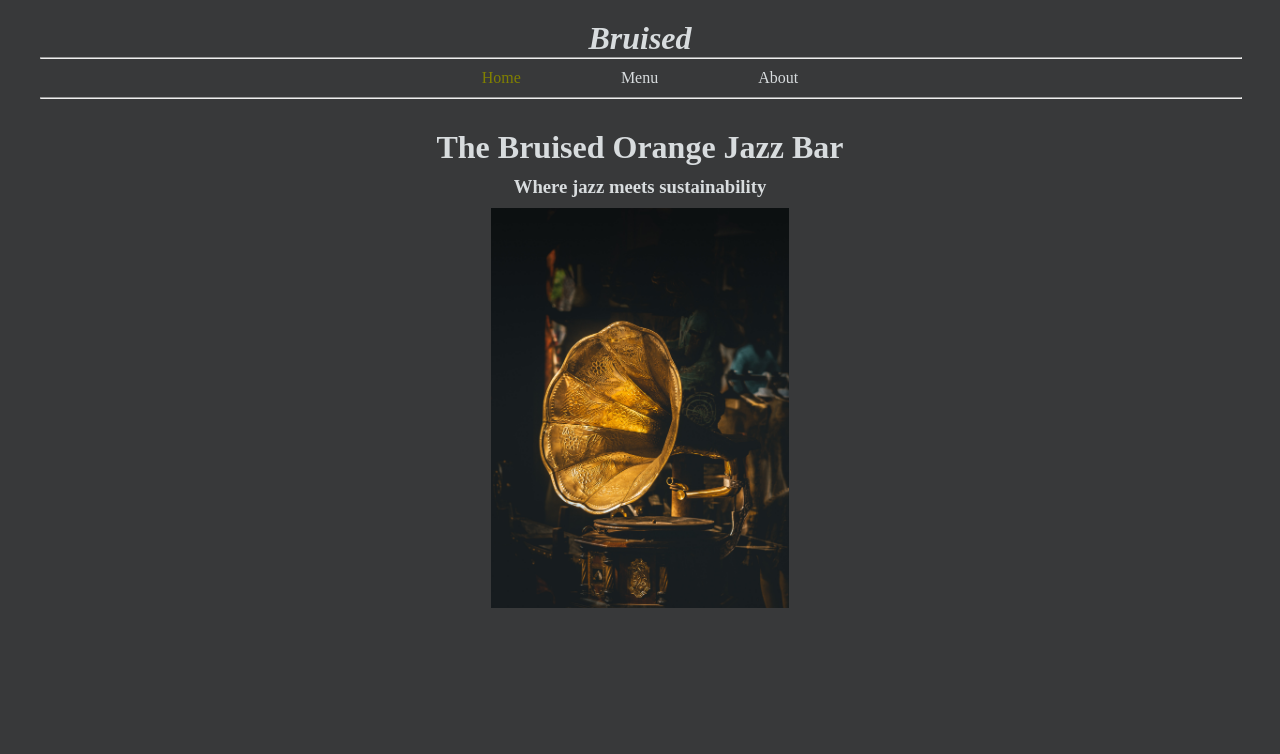
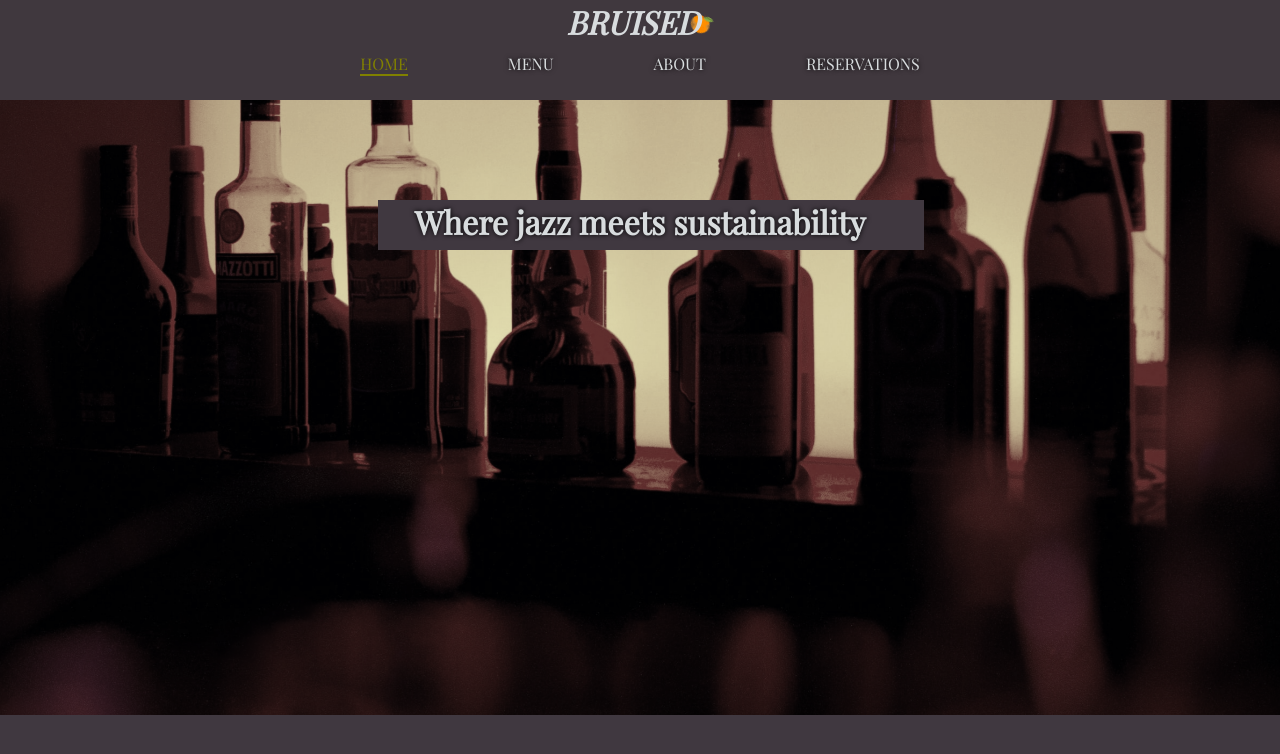
Before and after one commit to chewitt1/TheBruisedOrange, a website built with webpack: page dist/index.html in a window 1280 px wide. Built offline with nearby package versions, Linux system fonts and the light colour scheme; a web font is replaced by a local one.

Commit message:
Add Parallax

```diff
--- a/Planning.txt
+++ b/Planning.txt
@@ -43,3 +43,7 @@ Theme/Vibe: Sultry yet cozy
 
 << -- NOTES -->>
 Do a Jazz flier design!
+
+
+<< -- CREDITS -->>
+Photo by <a href="https://unsplash.com/@sergio_as?utm_source=unsplash&utm_medium=referral&utm_content=creditCopyText">Sérgio Alves Santos</a> on <a href="https://unsplash.com/photos/PeDrafNlY2Y?utm_source=unsplash&utm_medium=referral&utm_content=creditCopyText">Unsplash</a>
--- a/src/index.js
+++ b/src/index.js
@@ -1,3 +1,32 @@
 import "./style.css";
 import "./load";
-import "./script";
+import { Home, Menu, About } from "./shell";
+let navItems = document.querySelectorAll(".navItem");
+let content = document.querySelector("#content");
+
+navItems.forEach((item) =>{
+    item.addEventListener("click", ()=>{
+        let old = document.querySelector(".curr");
+        old.classList.remove("curr");
+        item.classList.add("curr");
+        setPage(item.getAttribute("data-tab"));
+    })
+});
+
+function setPage(page){
+    let tab = document.querySelector("#tab");
+    if(tab != null){
+        console.log(tab);
+        console.log(page);
+        tab.parentNode.removeChild(tab);
+    }
+    if(page == 1){
+        content.appendChild(Home());
+    }
+    else if(page == 2){
+        content.appendChild(Menu());
+    }
+    else if(page == 3){
+        content.appendChild(About());
+    }
+}
--- a/src/script.js
+++ /dev/null
@@ -1,30 +0,0 @@
-import { Home, Menu, About } from "./shell";
-let navItems = document.querySelectorAll(".navItem");
-let content = document.querySelector("#content");
-
-navItems.forEach((item) =>{
-    item.addEventListener("click", ()=>{
-        let old = document.querySelector(".curr");
-        old.classList.remove("curr");
-        item.classList.add("curr");
-        setPage(item.getAttribute("data-tab"));
-    })
-});
-
-function setPage(page){
-    let tab = document.querySelector("#tab");
-    if(tab != null){
-        console.log(tab);
-        console.log(page);
-        tab.parentNode.removeChild(tab);
-    }
-    if(page == 1){
-        content.appendChild(Home());
-    }
-    else if(page == 2){
-        content.appendChild(Menu());
-    }
-    else if(page == 3){
-        content.appendChild(About());
-    }
-}
--- a/src/shell.js
+++ b/src/shell.js
@@ -1,17 +1,25 @@
+import Banner from "./images/home_banner.jpg";
+import Logo from "./images/logo.png";
 export function NavBar(){
     let navBar = document.createElement("header");
+    let titleBox = document.createElement("div");
+    titleBox.id = "titleBox";
     let title = document.createElement("h1"); title.innerHTML = "<i>Bruised</i>";
-    navBar.appendChild(title);
-    navBar.appendChild(document.createElement("hr"));
+    titleBox.appendChild(title);
+    let logoImg = new Image();
+    logoImg.src = Logo;
+    logoImg.id = "logo";
+    titleBox.appendChild(logoImg);
+    navBar.appendChild(titleBox);
+
     let nav = document.createElement("nav");
     let ul = document.createElement("ul");
     ul.appendChild(NavItem("Home", 1));
     ul.appendChild(NavItem("Menu", 2));
     ul.appendChild(NavItem("About", 3));
+    ul.appendChild(NavItem("Reservations", 4));
     nav.appendChild(ul);
     navBar.appendChild(nav);
-    navBar.appendChild(document.createElement("hr"))
-    //navBar.innerHTML =  "<hr><nav><ul><li class=\"navItem curr\">Home</li><li class=\"navItem\">Menu</li><li class=\"navItem\">About</li></ul></nav><hr>";
     return navBar;
 }
 
@@ -28,18 +36,19 @@ export function Home(){
     let tab = document.createElement("div");
     tab.id = "tab";
 
-    let homeTitle = document.createElement("h1");
-    homeTitle.innerHTML = "The Bruised Orange Jazz Bar";
-    tab.appendChild(homeTitle);
+    let banner = new Image();
+    banner.src = Banner;
+    banner.classList.add("background");
+    tab.appendChild(banner);
 
-    let homeTag = document.createElement("h3");
+    let textDiv = document.createElement("div");
+    textDiv.id = "welcome-txt";
+
+    let homeTag = document.createElement("h1");
     homeTag.innerHTML = "Where jazz meets sustainability";
-    tab.appendChild(homeTag);
+    textDiv.appendChild(homeTag);
+    tab.appendChild(textDiv);
 
-    let homeImg1 = document.createElement("img");
-    homeImg1.src = "../src/images/image.jpg";
-    homeImg1.style.height = "400px";
-    tab.appendChild(homeImg1);
     return tab;
 }
 
--- a/src/style.css
+++ b/src/style.css
@@ -1,18 +1,44 @@
+@import url('https://fonts.googleapis.com/css2?family=Playfair+Display:ital@0;1&display=swap');
 *{
     margin: 0; padding: 0;
 }
 body{
-    background-color: rgb(56, 57, 58);
+    background-color: #403840;
     color: rgb(216, 220, 222);
-    padding: 0 40px;
+    font-family: 'Playfair Display', serif;
 }
-#content, #tab{
-    display: flex; flex-direction: column; align-items: center;
+/*Parallax*/
+#content{
+    height: 100vh;
+    overflow-y: auto; overflow-x: hidden;
+    perspective: 10px;
+}
+#tab{
+    position: relative;
+    display: flex; justify-content: center;
+    height: 620px;
+    transform-style: preserve-3d;
+    z-index: -1;
+}
+
+#welcome-txt{
+    margin-top: 100px;
+    text-shadow: 0 0 5px black;
     text-align: center;
-    gap: 10px; padding: 20px 0;
 }
-header, hr{
-    width: 100%;
+.background{
+    position: absolute; height: 100%; width: 105%;
+    object-fit: cover;
+    transform: translateZ(-10px) scale(2);
+    filter:grayscale(0.8);
+}
+
+/*HEADER*/
+header{
+    text-align: center;
+    z-index: 1;
+    background-color: #40383e;
+    height: 100px; width: 100%;
 }
 nav{
     margin: 10px;
@@ -23,11 +49,38 @@ nav > ul{
     gap: 100px;
     cursor: default;
 }
-
+.navItem{
+    text-shadow: 0 0 5px black;
+    text-transform: uppercase;
+}
 .navItem:hover{
     cursor: pointer;
     color: olive;
 }
 .curr{
     color: olive;
+    border-bottom: 2px solid olive;
+    text-shadow: none;
 }
+#titleBox{
+    width: 100%;
+    display: flex; justify-content: center; align-items: center;
+    gap: 5px;
+    cursor: default;
+}
+#titleBox h1{
+    z-index: 2;
+    text-transform: uppercase;
+}
+#titleBox h1:hover{
+    cursor: pointer;
+    color: olive;
+}
+#logo{
+    height: 24px;
+    width: 24px;
+    z-index: 1;
+    margin-left: -15px;
+    margin-top: 2px;
+    transform: rotate(30deg);
+}
--- a/webpack.config.js
+++ b/webpack.config.js
@@ -14,6 +14,10 @@ module.exports = {
         test: /\.css$/i,
         use: ['style-loader', 'css-loader'],
       },
+      {
+        test: /\.(png|svg|jpg|jpeg|gif)$/i,
+        type: 'asset/resource',
+      },
     ],
   },
 };
```
Also changed, not shown: src/load.js (+25 -0 lines), dist/18daf7d17792d2b26935.jpg (added), dist/b000ee1abd563f60ea05.png (added), dist/index.html, dist/main.js, src/images/home_banner.jpg (added), src/images/logo.png (added).
